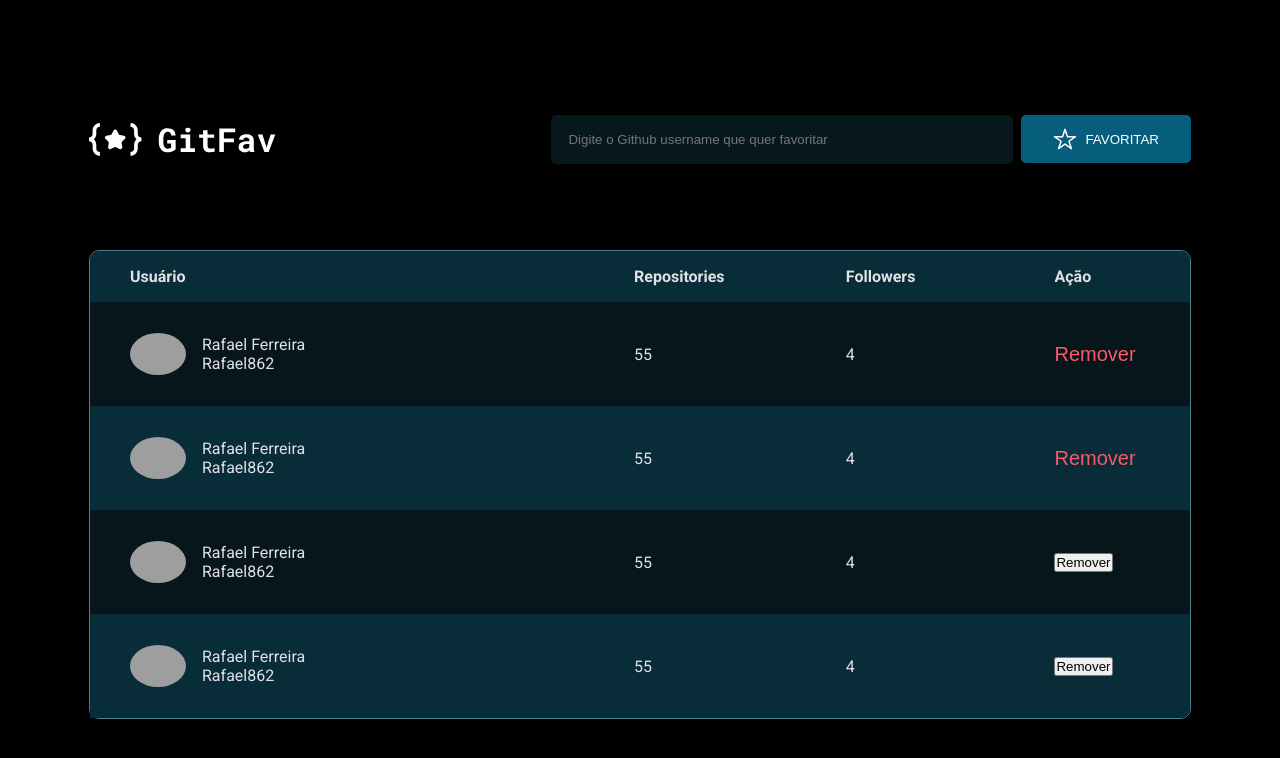
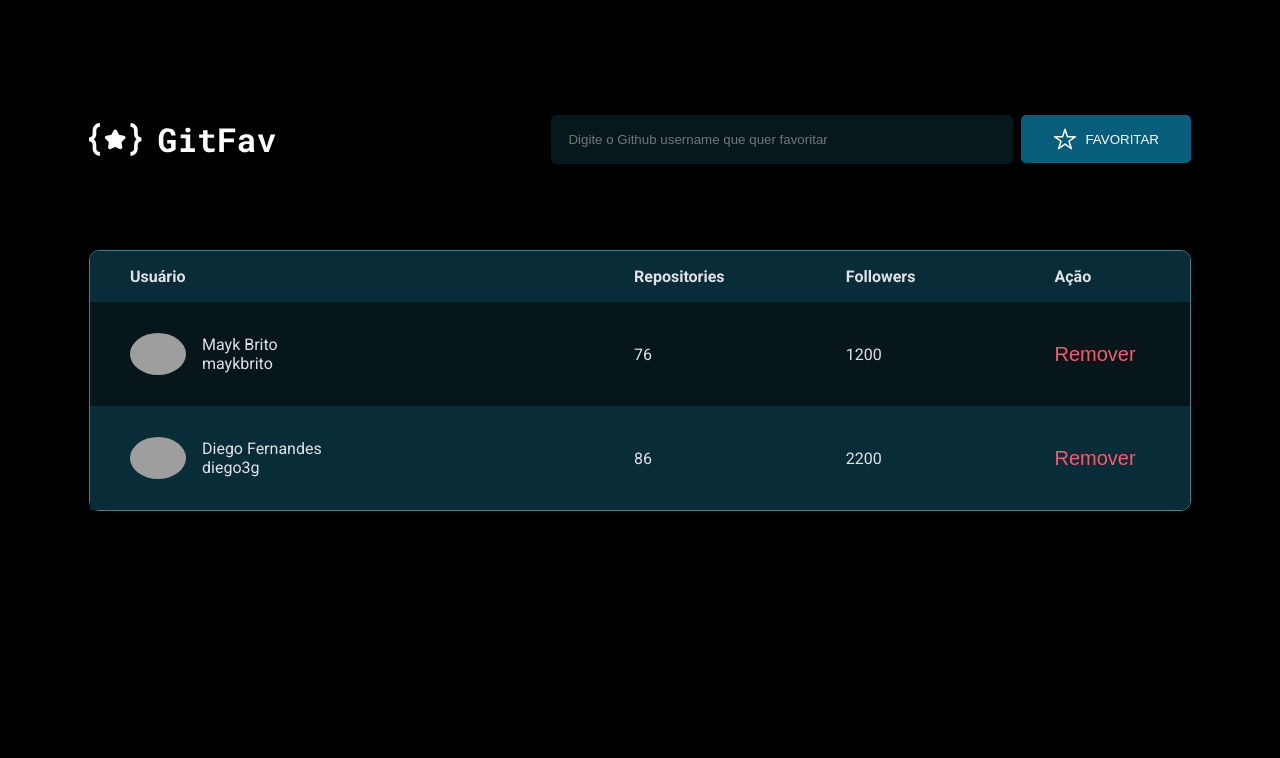
Before and after one commit to Rafael862/Favorites-Github, a plain HTML site: page index.html in a window 1280 px wide. Drawn offline with Linux system fonts and the light colour scheme; grey boxes are pictures that could not be loaded.

Commit message:
iniciado a parte de javascript, a aplicação já renderiza o html com o javascript e identifica o ítem que será excluído. Falta um detalhe de estilização que ainda não encontrei a solução

```diff
--- a/index.html
+++ b/index.html
@@ -8,8 +8,10 @@
     <link rel="preconnect" href="https://fonts.gstatic.com" crossorigin>
     <link href="https://fonts.googleapis.com/css2?family=Roboto+Mono:wght@700&family=Roboto:wght@400;700&display=swap" rel="stylesheet">
     <title>Git Favorites</title>
+    <script src="javascript/main.js" type="module" defer></script>
 </head>
 <body>
+    <div id="app">
 
     <header>
         <div class="divletter">
@@ -40,61 +42,10 @@
             </thead>
 
             <tbody>
-                <tr>
-                    <td class="name">
-                        <img src="https://github.com/Rafael862.png" alt="Imagem de null">
-                        <a href="https://github.com/Rafael862" target="_blank">
-                            <p>Rafael Ferreira</p>
-                            <span>Rafael862</span>
-                        </a>
-                    </td>
-                    <td class="repositories">55</td>
-                    <td class="followers">4</td>
-                    <td class="acao"><button class="btn-remove">Remover</button></td>
-                </tr>
-
-                <tr>
-                    <td class="name">
-                        <img src="https://github.com/Rafael862.png" alt="Imagem de null">
-                        <a href="https://github.com/Rafael862" target="_blank">
-                            <p>Rafael Ferreira</p>
-                            <span>Rafael862</span>
-                        </a>
-                    </td>
-                    <td class="repositories">55</td>
-                    <td class="followers">4</td>
-                    <td class="acao"><button class="btn-remove">Remover</button></td>
-                </tr>
-
-                <tr>
-                    <td class="name">
-                        <img src="https://github.com/Rafael862.png" alt="Imagem de null">
-                        <a href="https://github.com/Rafael862" target="_blank">
-                            <p>Rafael Ferreira</p>
-                            <span>Rafael862</span>
-                        </a>
-                    </td>
-                    <td class="repositories">55</td>
-                    <td class="followers">4</td>
-                    <td class="acao"><button>Remover</button></td>
-                </tr>
-
-                <tr>
-                    <td class="name">
-                        <img src="https://github.com/Rafael862.png" alt="Imagem de null">
-                        <a href="https://github.com/Rafael862" target="_blank">
-                            <p>Rafael Ferreira</p>
-                            <span>Rafael862</span>
-                        </a>
-                    </td>
-                    <td class="repositories">55</td>
-                    <td class="followers">4</td>
-                    <td class="acao"><button>Remover</button></td>
-                </tr>
 
             </tbody>
         </table>
     </main>
-
+</div>
 </body>
 </html>
--- /dev/null
+++ b/javascript/Favorites.js
@@ -0,0 +1,93 @@
+export class Favorites {
+    constructor(root){
+        this.root = document.querySelector(root)
+        this.load()
+    }
+
+    load(){
+        this.entries =
+        [
+            {
+                login: 'maykbrito',
+                name: 'Mayk Brito',
+                publick_repos: '76',
+                followers: '1200'
+            },
+            {
+                login: 'diego3g',
+                name: 'Diego Fernandes',
+                publick_repos: '86',
+                followers: '2200'
+            }
+        ]
+    }
+    delete(user){
+
+        const filteredEntries = this.entries.filter(entry => entry.login !== user.login)
+        console.log(filteredEntries)
+    }
+}
+
+
+export class FavoritesView extends Favorites{
+    constructor(root){
+        super(root)
+        this.tbody = document.querySelector('table tbody')
+
+        this.update()
+    }
+
+    update()
+    {
+            this.removeAllTr()
+
+        this.entries.forEach( user =>
+        {
+            const row = this.createRow()
+            row.querySelector('.name img').src = `https://github.com/${user.login}.png`
+            row.querySelector('.name p').textContent = user.name
+            row.querySelector('.name span').textContent = user.login
+            row.querySelector('.repositories').textContent = user.publick_repos
+            row.querySelector('.followers').textContent = user.followers
+
+            row.querySelector('.btn-remove').onclick = () => {
+                const isOk = confirm('Tem certeza que deseja deletar essa linha?')
+                if(isOk){
+                    this.delete(user)
+                }
+            }
+
+            this.tbody.append(row)
+
+        })
+
+    }
+
+    createRow(){
+        const tr = document.createElement('tr')
+        tr.innerHTML =
+        `
+
+            <td class="name">
+                <img src="https://github.com/Rafael862.png" alt="Imagem de null">
+                <a href="https://github.com/Rafael862" target="_blank">
+                    <p>Rafael Ferreira</p>
+                    <span>Rafael862</span>
+                </a>
+            </td>
+            <td class="repositories">55</td>
+            <td class="followers">4</td>
+            <td class="acao"><button class="btn-remove">Remover</button></td>
+
+        `
+        return tr
+    }
+
+    removeAllTr(){
+
+        this.tbody.querySelectorAll('tr').forEach((tr) => {
+            console.log(tr)
+        })
+
+    }
+}
--- /dev/null
+++ b/javascript/main.js
@@ -0,0 +1,3 @@
+import { FavoritesView } from "./Favorites.js";
+
+new FavoritesView("#app")
```
